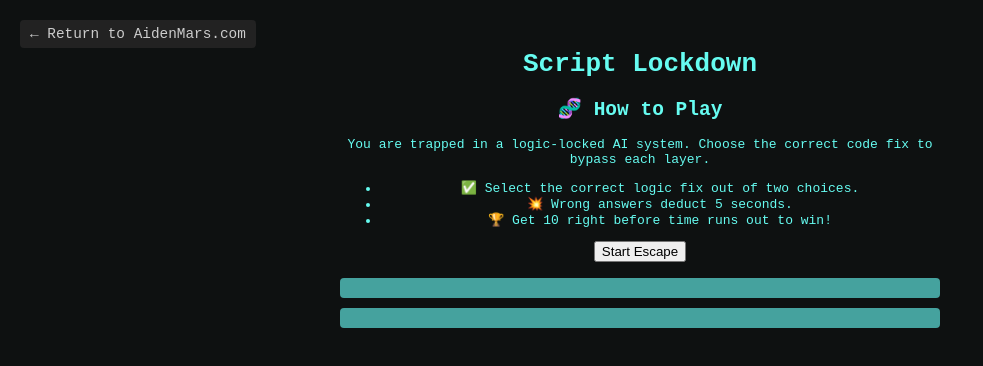
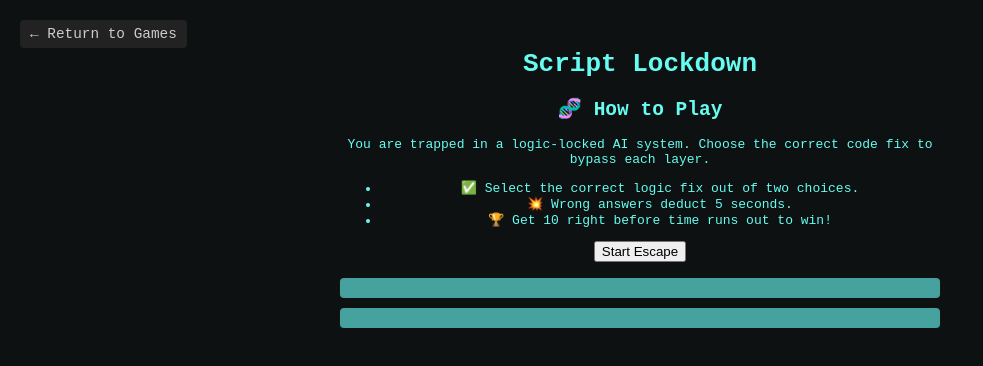
Before and after one commit to juburkh/aidenmars, a plain HTML site: page pages/games/scriptlockdown.html in a window 1280 px wide. Shown: the whole page, without its empty margins (0-983 px from the left). Drawn offline with Linux system fonts and the light colour scheme.

Commit message:
Update scriptlockdown.html

```diff
--- a/pages/games/scriptlockdown.html
+++ b/pages/games/scriptlockdown.html
@@ -11,8 +11,8 @@
 </head>
 <body>
   <div id="game-container">
-    <a href="../../index.html" style="position: absolute; top: 20px; left: 20px; font-size: 0.9rem; color: #ccc; text-decoration: none; background: #222; padding: 6px 10px; border-radius: 4px;">
-      ← Return to AidenMars.com
+    <a href="../games.html" style="position: absolute; top: 20px; left: 20px; font-size: 0.9rem; color: #ccc; text-decoration: none; background: #222; padding: 6px 10px; border-radius: 4px;">
+      ← Return to Games
     </a>
 
     <h1>Script Lockdown</h1>
```
